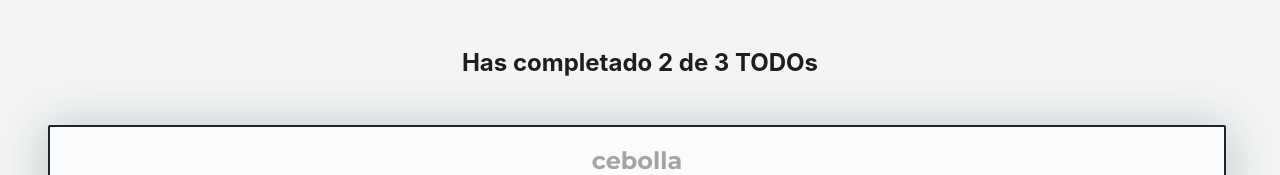
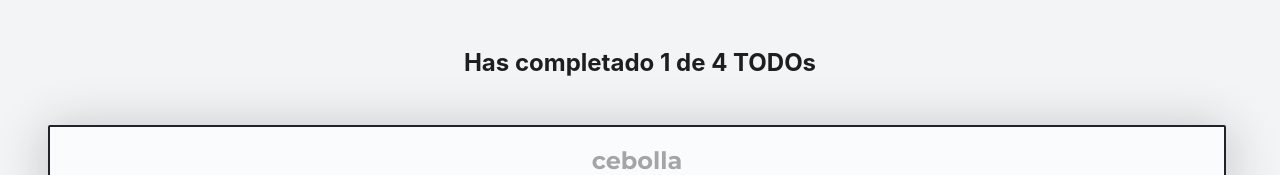
Before and after one commit to rcorrear96/todo_app, a React (Create React App) app: page / in a window 1280 px wide. Shown: the top 175 px of the page. Built offline with nearby package versions, Linux system fonts and the light colour scheme.

Commit message:
count and filter TODOs

```diff
--- a/src/App.js
+++ b/src/App.js
@@ -6,7 +6,7 @@
 import { CreateTodoButton } from './CreateTodoButton';
 import './App.css';
 
-const todos = [
+const defaultTodos = [
   {text: 'Cortar cebolla', completed: true},
   {text: 'Tomar curso intro a React', completed: false},
   {text: 'Llorar con React', completed: false},
@@ -14,12 +14,36 @@
 ];
 
 function App() {
+  const [todos, setTodos] =  React.useState(defaultTodos);
+  const [searchValue, setSearchValue] =  React.useState('');
+
+  const completedTodos = todos.filter(todo => !!todo.completed).length;
+  const totalTodos = todos.length;
+
+  let searchedTodos = [];
+
+  if(!searchValue.length>=1){
+    searchedTodos = todos;
+  } else{
+    searchedTodos = todos.filter(todo => {
+      const todoText = todo.text.toLowerCase();
+      const searchText = searchValue.toLowerCase();
+      return todoText.includes(searchText);
+    })
+  }
+
   return (
     <React.Fragment>
-      <TodoCounter />
-      <TodoSearch />
+      <TodoCounter
+        total={totalTodos}
+        completed={completedTodos}
+      />
+      <TodoSearch
+        searchValue={searchValue}
+        setSearchValue={setSearchValue}
+      />
       <TodoList>
-        {todos.map(todo=> (
+        {searchedTodos.map(todo=> (
           <TodoItem
             key={todo.text}
             text={todo.text}
--- a/src/TodoCounter.js
+++ b/src/TodoCounter.js
@@ -1,9 +1,9 @@
 import React from 'react';
 import './TodoCounter.css'
 
-function TodoCounter() {
+function TodoCounter({total, completed}) {
     return (
-        <h2 className='TodoCounter'>Has completado 2 de 3 TODOs</h2>
+        <h2 className='TodoCounter'>Has completado {completed} de {total} TODOs</h2>
     )
 }
 
--- a/src/TodoSearch.js
+++ b/src/TodoSearch.js
@@ -1,24 +1,22 @@
 import React from 'react';
 import './TodoSearch.css'
 
-function TodoSearch() {
-    const [searchValue, setSearchValue] =  React.useState('');
+function TodoSearch({searchValue, setSearchValue}) {
 
     const onSearchValueChange = (event) => {
         console.log(event.target.value);
         setSearchValue(event.target.value)
     }
 
-    return[
+    return (
         <input
             className='TodoSearch'
             placeholder="cebolla"
             value={searchValue}
             onChange={onSearchValueChange}
         >
-        </input>,
-        <p>{searchValue}</p>
-    ];
+        </input>
+    )
 }
 
 export {TodoSearch}
```
